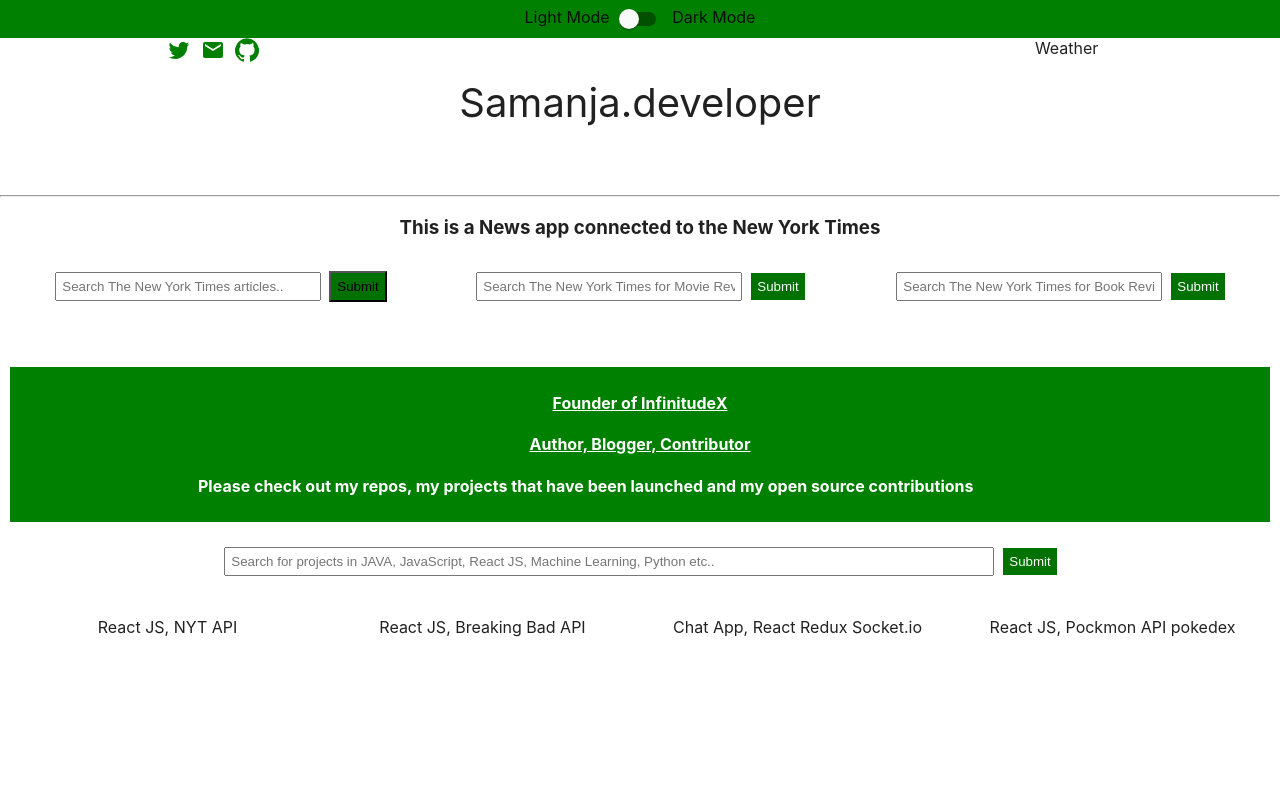
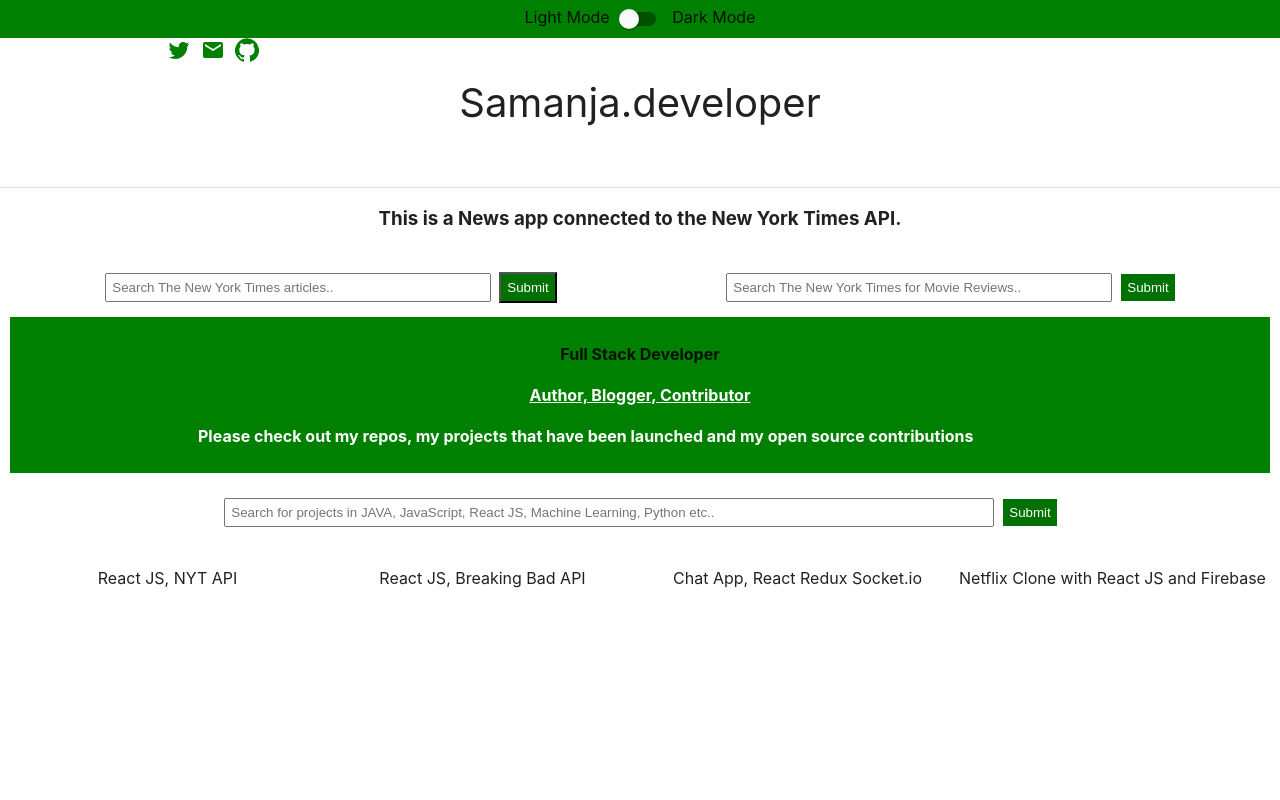
Before and after one commit to SamanjaCartagena/portfolio, a React (Create React App) app: page / in a window 1280 px wide. Shown: the top 800 px of the page. Built offline with nearby package versions, Linux system fonts and the light colour scheme.

Commit message:
netflix added

```diff
--- a/src/App.js
+++ b/src/App.js
@@ -6,7 +6,6 @@
 import SamanjaLogo from './SamanjaLogo';
 import MovieReviews from './MovieReviews';
 import Introduction from './Introduction';
-import BookReviews from './BookReviews';
 import ReactPlayer from 'react-player';
 import breakingBad from './img/breakingBad.gif'
 import Spinner from'./img/Spinner';
@@ -14,6 +13,7 @@
 import TwitterIcon from '@material-ui/icons/Twitter';
 import EmailIcon from '@material-ui/icons/Email';
 import GitHubIcon from '@material-ui/icons/GitHub';
+import Divider from '@material-ui/core/Divider';
 import {Switch, Grid, Paper, Typography, Button} from '@material-ui/core';
 
 import Videos from './Videos';
@@ -104,52 +104,51 @@
       <Paper>
       <div className="App">
         <center>
-        <Grid item container direction="column">
+        <Grid item container direction="row">
           <Grid style={{backgroundColor:'green'}} item xs={12} md={12} lg={12}>
        Light Mode<Switch checked={this.state.darkMode} onChange={this.switched}/> Dark Mode
         </Grid>
         </Grid>
-        <Grid container>
-          <Grid item xs={12} sm={6} md={4} lg={4}>
-            <a href="" style={{color:'green', padding:'5px'}}><TwitterIcon /></a>
+        <Grid container  style={{}}>
+
+          <Grid item xs={12} sm={12} md={4} lg={4} style={{}}>
+            <a href="https://twitter.com/Samanja09" target="_blank" style={{color:'green', padding:'5px'}}><TwitterIcon /></a>
             <a href="" style={{color:'green', padding:'5px'}}><EmailIcon /></a>
-            <a href="" style={{color:'green', padding:'5px'}}><GitHubIcon /></a>
+            <a href="https://github.com/SamanjaCartagena" target="_blank" style={{color:'green', padding:'5px'}}><GitHubIcon /></a>
 
 
           </Grid>
-        <Grid item xs={12} sm={6} md={4} lg={4} style={{}}>
+        <Grid item xs={12} sm={12} md={4} lg={4} style={{}}>
         <SamanjaLogo/>
         </Grid>
-        <Grid item xs={12} sm={6} md={4} lg={4} style={{}}>
-          Weather
-        </Grid>
+        <Grid item xs={12} sm={12} md={4} lg={4} style={{}}>
+         {/**  Weather
+   **/
+         }
+</Grid>
 
-
-        </Grid>
+          </Grid>
   </center>
-        <hr/>
-        <h3 style={{}}>This is a News app connected to the New York Times </h3>
+<Divider/>
+        <h3 style={{}}>This is a News app connected to the New York Times API. </h3>
 
         <div className="nytInputs" style={{padding:'10px'}}>
-        <Grid container>
-          <Grid xs={12} sm={6} md={4} lg={4}>
+        <Grid container style={{padding:'10px'}}>
+          <Grid xs={12} sm={6} md={6} lg={6}>
 
          <input style={{width:'60%', margin:'5px', padding:'5px'}} type="text" value={this.state.value} onChange={this.search} placeholder="Search The New York Times articles.. "/>
-        <button style={{padding:'6px', margin:'3px', position:'relative',backgroundColor:'#017102', }} onClick={this.searching}>Submit</button>
+        <button style={{padding:'6px', margin:'3px', position:'relative',backgroundColor:'#017102',color:'white' }} onClick={this.searching}>Submit</button>
 
         </Grid>
 
       <a style={{}} target='_blank' href={this.state.firstNewsUrl}>{this.state.firstNewsAbstract}</a>
        <a style={{}} target='_blank' href={this.state.secondNewsUrl}> {this.state.secondNewsAbstract}</a>
         <a style={{}} target='_blank' href={this.state.thirdNewsUrl}>{this.state.thirdNewsAbstract}</a>
-        <Grid xs={12} sm={6} md={4} lg={4}>
+        <Grid xs={12} sm={6} md={6} lg={6}>
 
          <MovieReviews/>
      </Grid>
-     <Grid xs={12} sm={6} md={4} lg={4}>
 
-       <BookReviews />
-      </Grid>
 </Grid>
        <center>
          <Introduction/>
--- a/src/BookReviews.js
+++ /dev/null
@@ -1,58 +0,0 @@
-import React, { Component } from 'react'
-import axios from 'axios'
-export class BookReviews extends Component {
-    constructor(props){
-        super(props);
-        this.state={bookValue:''};
-        this.state={book1Title:''};
-        this.state={book1Url:''};
-        this.state={book1Author:''};
-        this.state={book1Summary:''};
-        this.searchBooks=this.searchBooks.bind(this);
-    }
-
-    searchBooks=(event)=>{
-        this.setState({bookValue: event.target.value});
-        console.log(this.state.bookValue);
-
-    }
-    bookSubmit=(event)=>{
-        event.preventDefault();
-    this.fetchAdvice2();
-
-    console.log('Searching NY Times book reviews');
-    console.log("===========================");
-    }
-    fetchAdvice2= () =>{
-        axios.get(`https://api.nytimes.com/svc/books/v3/reviews.json?title=${this.state.bookValue}&api-key=RQOqil03Y7fkaSYiZXF77VT1XO3Vu8Ok
-        `)
-
-        .then((response)=>{
-          const book1Titles= response.data.results[0].book_title;
-          const book1Urls= response.data.results[0].url;
-          const book1Summarys= response.data.results[0].summary;
-          const book1Authors= response.data.results[0].book_author;
-          console.log(book1Titles);
-         this.setState({book1Title:''+book1Titles});
-         this.setState({book1Url:''+book1Urls});
-         this.setState({book1Summary:''+book1Summarys});
-         this.setState({book1Author:'  by: '+book1Authors});
-         this.setState({bookValue:''});
-
-        }).catch((error)=>{
-          console.log(Error);
-        })
-      }
-    render() {
-        return (
-            <div style={{position:'relative'}}>
-
-                <input style={{width:'60%', margin:'5px', padding:'5px'}} type="text" value={this.state.bookValue} onChange={this.searchBooks} placeholder="Search The New York Times for Book Reviews.. "/>
-                <button style={{padding:'6px', margin:'3px', position:'relative',backgroundColor:'#017102', color:'white', border:'1px solid white'}} onClick={this.bookSubmit} >Submit</button>
-                <h3 > <a style={{color:'green'}} target='_blank' href={this.state.book1Url}>{this.state.book1Title}{this.state.book1Author}<br/>{this.state.book1Summary}</a></h3>
-            </div>
-        )
-    }
-}
-
-export default BookReviews
--- a/src/Introduction.js
+++ b/src/Introduction.js
@@ -12,9 +12,10 @@
 
         return (
             <div className="Introduction" style={{backgroundColor:'green', padding:'5px'}}>
-                <a href=""  className="allLinks" style={{color:'white'}}><h4>Founder of InfinitudeX</h4></a>
-                <a href="https://samchowdhury.medium.com/" className="allLinks" style={{color:'white'}}><h4>Author, Blogger, Contributor</h4></a>
-                <h4 style={{color:'white'}}>Please check out my repos, my projects that have been launched and my open source contributions <a className="allLinks" href="https://github.com/SamanjaCartagena">Github Repos</a></h4>
+                <h4>Full Stack Developer</h4>
+               {/**  <a href="https://www.infinitudex.com/" target="_blank" className="allLinks" style={{color:'white'}}><h4>Founder of InfinitudeX</h4></a>**/}
+                <a href="https://samchowdhury.medium.com/" target="_blank" className="allLinks" style={{color:'white'}}><h4>Author, Blogger, Contributor</h4></a>
+                <h4 style={{color:'white'}}>Please check out my repos, my projects that have been launched and my open source contributions <a className="allLinks" target="" href="https://github.com/SamanjaCartagena">Github Repos</a></h4>
 
 
 
--- a/src/Videos.js
+++ b/src/Videos.js
@@ -13,7 +13,7 @@
             <>
             <center>
 
-     <Grid item container >
+     <Grid item container direction="row">
        <Grid item xs={12} sm={6} md={4} lg={3} style={{}}>
          <bold><p>React JS, NYT API</p></bold>
        <ReactPlayer  width="90%" url="https://www.youtube.com/watch?v=NLEHdVzik6k"/>
@@ -35,6 +35,12 @@
 
        </Grid>
        <Grid item xs={12} sm={6} md={4} lg={3}>
+         <bold><p>Netflix Clone with React JS and Firebase</p></bold>
+       <ReactPlayer  width="90%" url="https://www.youtube.com/watch?v=UP6kpQ5xTR8"/>
+       <a href="https://github.com/SamanjaCartagena/NetflixProject" target="_blank" className="allLinks">Github Repo</a>
+
+       </Grid>
+       <Grid item xs={12} sm={6} md={4} lg={3}>
          <bold><p>React JS, Pockmon API pokedex</p></bold>
        <ReactPlayer  width="90%" url="https://www.youtube.com/watch?v=hmFRp6e_cDY"/>
        <a href="" className="allLinks">Github Repo</a>
```
